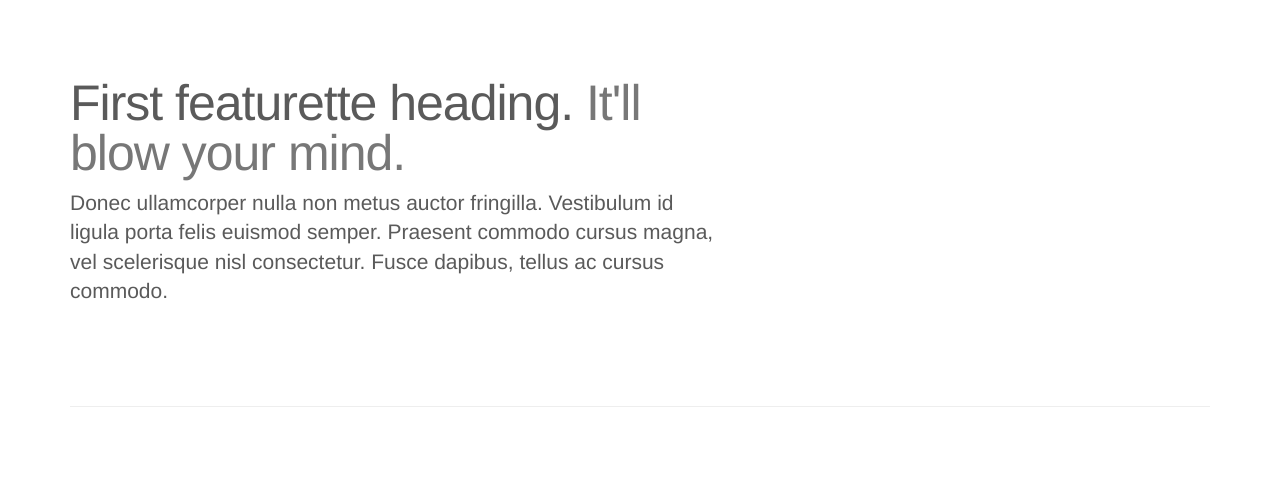
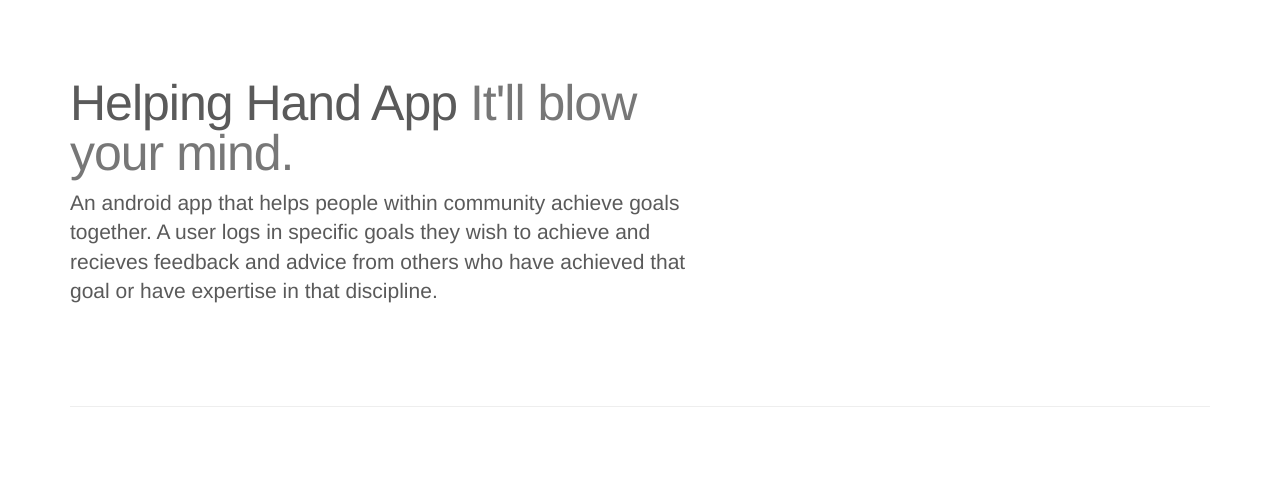
Before and after one commit to tyurina/tyurina.github.io, a plain HTML site: page projects.html in a window 1280 px wide. Shown: the part 763-1247 px from the top of the page. Drawn offline with nearby package versions, Linux system fonts and the light colour scheme; a script that the page names is missing; files whose address does not match are found by name.

Commit message:
project additions

```diff
--- a/projects.html
+++ b/projects.html
@@ -123,8 +123,8 @@
 
       <div class="row featurette">
         <div class="col-md-7">
-          <h2 class="featurette-heading">First featurette heading. <span class="text-muted">It'll blow your mind.</span></h2>
-          <p class="lead">Donec ullamcorper nulla non metus auctor fringilla. Vestibulum id ligula porta felis euismod semper. Praesent commodo cursus magna, vel scelerisque nisl consectetur. Fusce dapibus, tellus ac cursus commodo.</p>
+          <h2 class="featurette-heading">Helping Hand App <span class="text-muted">It'll blow your mind.</span></h2>
+          <p class="lead">An android app that helps people within community achieve goals together. A user logs in specific goals they wish to achieve and recieves feedback and advice from others who have achieved that goal or have expertise in that discipline.</p>
         </div>
         <div class="col-md-5">
           <img class="featurette-image img-responsive center-block" data-src="holder.js/500x500/auto" alt="Generic placeholder image">
```
